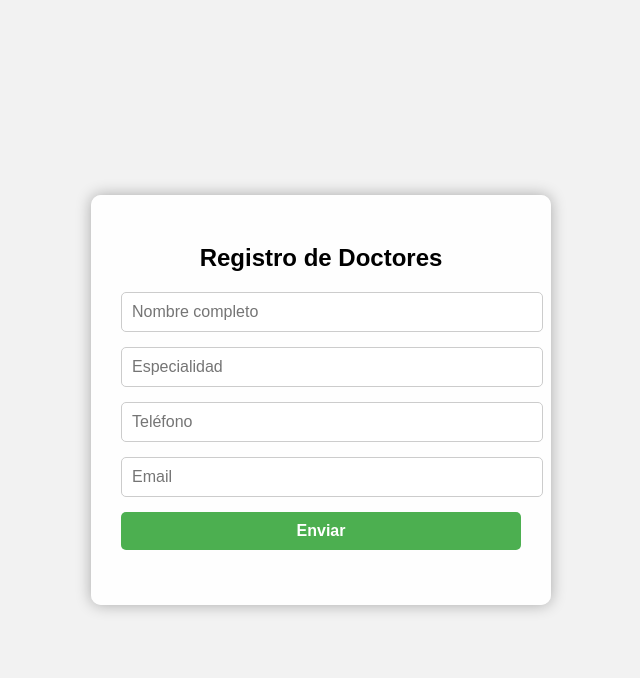
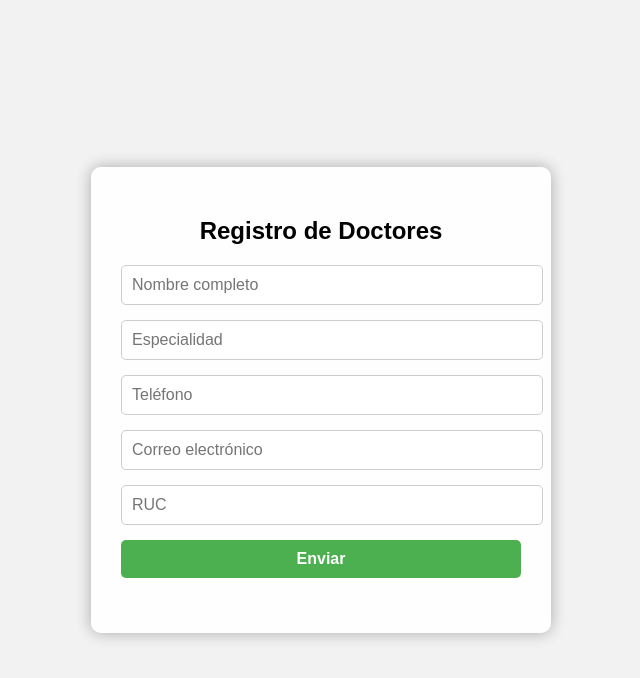
Before and after one commit to javierfcmedica-boop/Hola, a plain HTML site: page formulario.html in a window 1280 px wide. Shown: the whole page, without its empty margins (319-959 px from the left). Drawn offline with Linux system fonts and the light colour scheme.

Commit message:
Update formulario.html

```diff
--- a/formulario.html
+++ b/formulario.html
@@ -58,7 +58,8 @@
       <input type="text" name="Nombre" placeholder="Nombre completo" required>
       <input type="text" name="Especialidad" placeholder="Especialidad" required>
       <input type="tel" name="Telefono" placeholder="Teléfono" required>
-      <input type="email" name="Email" placeholder="Email" required>
+      <input type="email" name="Email" placeholder="Correo electrónico" required>
+      <input type="text" name="RUC" placeholder="RUC" required>
       <button type="submit">Enviar</button>
       <div class="success" id="successMessage"></div>
     </form>
```
